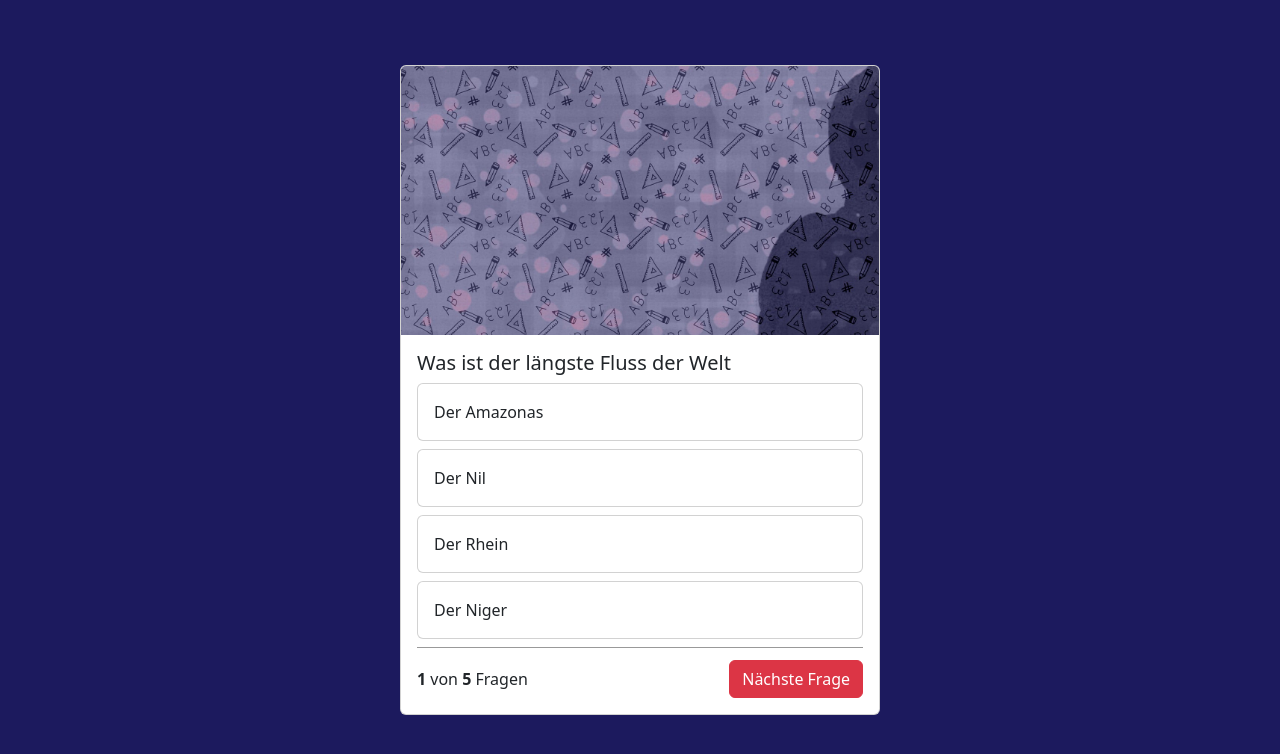
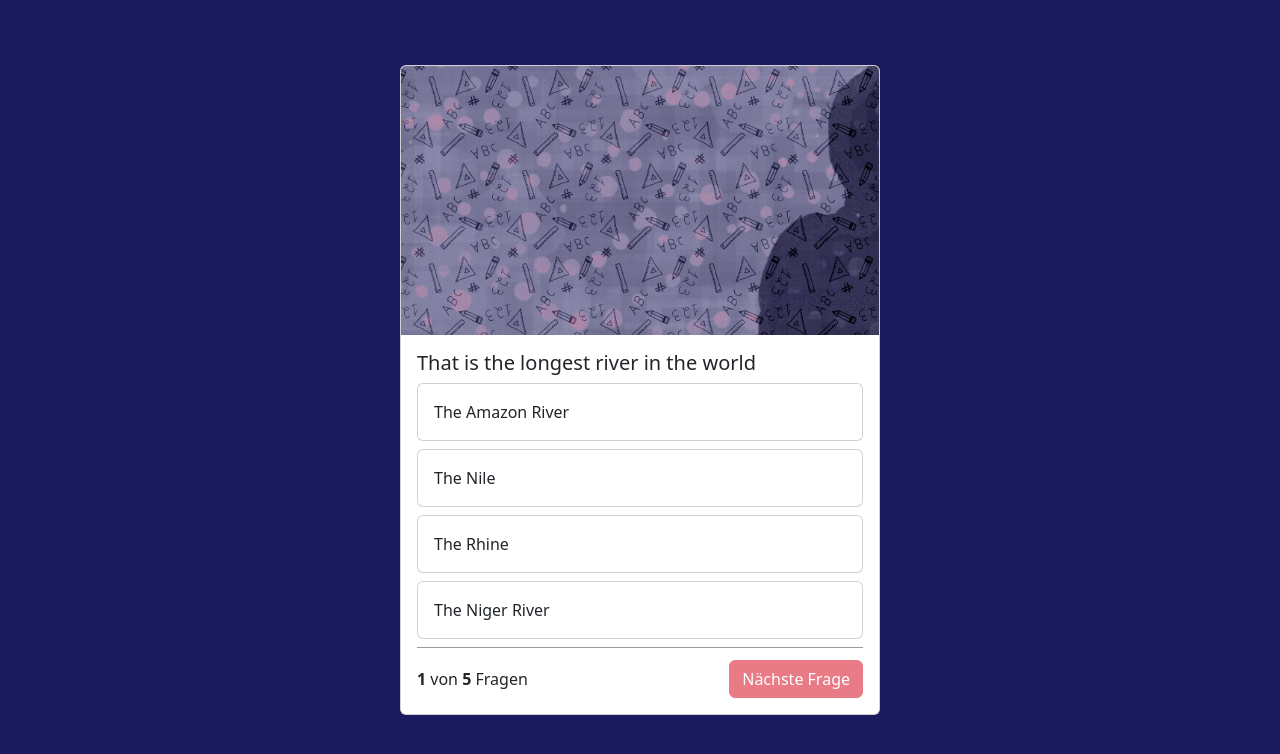
Before and after one commit to IqbalAdel/quizzapp, a website: page index.html in a window 1280 px wide. Shown: the part 60-814 px from the top of the page. Drawn offline with nearby package versions, Linux system fonts and the light colour scheme.

Commit message:
add: show colors and fixed bugs

```diff
--- a/index.html
+++ b/index.html
@@ -52,7 +52,7 @@
                 <span>
                     <b id="currentQ">1</b> von <b id="totalQ">5</b> Fragen
                 </span>
-                <button onclick="nextQ()" class="btn btn-danger">Nächste Frage</button>
+                <button onclick="nextQ()" disabled id="next-button" class="btn btn-danger">Nächste Frage</button>
               </div>
             </div>
           </div>
--- a/script.js
+++ b/script.js
@@ -1,15 +1,15 @@
 let questions = [
     {
-        "question":"Was ist der längste Fluss der Welt",
-        "answer_1":"Der Amazonas",
-        "answer_2":"Der Nil",
-        "answer_3":"Der Rhein",
-        "answer_4":"Der Niger",
+        "question":"That is the longest river in the world",
+        "answer_1":"The Amazon River",
+        "answer_2":"The Nile",
+        "answer_3":"The Rhine",
+        "answer_4":"The Niger River",
         "right_answer":"2",
     },
 
     {
-        "question":"Was ist die meist gesprochene Sprache in Indien",
+        "question":"What is the most spoken language in Indien",
         "answer_1":"Hindi",
         "answer_2":"Urdu",
         "answer_3":"Punjabi",
@@ -18,7 +18,7 @@ let questions = [
     },
 
     {
-        "question":"In welchem dieser Filme spielt Leonardo DiCaprio NICHT mit",
+        "question":"In which of these films did Leonardo DiCaprio not act",
         "answer_1":"The Wolf of Wallstreet",
         "answer_2":"12 Years a Slave",
         "answer_3":"Aviator",
@@ -27,21 +27,21 @@ let questions = [
     },
 
     {
-        "question":"Was verbirgt sich hinter einer Konklave",
-        "answer_1":"Die Befreiung der Sklaverei in den Südstaaten",
-        "answer_2":"Eine Papstwahl",
-        "answer_3":"Ein Musikstück",
-        "answer_4":"Eine besondere Form der Kunst",
-        "right_answer":"2",
+        "question":"What is the longest that an elephant has ever lived",
+        "answer_1":"17 years",
+        "answer_2":"49 years",
+        "answer_3":"86 years",
+        "answer_4":"142 years",
+        "right_answer":"3",
     },
 
     {
-        "question":"Welche Blumenzwiebeln wurden früher als Zahlungsmittel genutzt",
-        "answer_1":"Krokusse",
-        "answer_2":"Lilien",
-        "answer_3":"Gladiolen",
-        "answer_4":"Tulpen",
-        "right_answer":"4",
+        "question":"How many rings are on the Olympic flag",
+        "answer_1":"None",
+        "answer_2":"4",
+        "answer_3":"5",
+        "answer_4":"7",
+        "right_answer":"3",
     },
 ];
 let currentQuestion = 0
@@ -54,12 +54,17 @@ function init(){
 
 function showQuestion(){
     const questArray = questions[currentQuestion];
-    document.getElementById('question').innerHTML=`${questArray['question']}`;
-    document.getElementById('answer1').innerHTML=`${questArray['answer_1']}`;
-    document.getElementById('answer2').innerHTML=`${questArray['answer_2']}`;
-    document.getElementById('answer3').innerHTML=`${questArray['answer_3']}`;
-    document.getElementById('answer4').innerHTML=`${questArray['answer_4']}`;
-    document.getElementById('currentQ').innerHTML=`${currentQuestion+1}`;
+    if(currentQuestion >= questions.length){
+        // show end-screen
+    }
+    else{
+        document.getElementById('question').innerHTML=`${questArray['question']}`;
+        document.getElementById('answer1').innerHTML=`${questArray['answer_1']}`;
+        document.getElementById('answer2').innerHTML=`${questArray['answer_2']}`;
+        document.getElementById('answer3').innerHTML=`${questArray['answer_3']}`;
+        document.getElementById('answer4').innerHTML=`${questArray['answer_4']}`;
+        document.getElementById('currentQ').innerHTML= currentQuestion+1;
+    }
 }
 
 function answer(answer){
@@ -72,11 +77,16 @@ function answer(answer){
         document.getElementById(`answer${questArray['right_answer']}`).parentNode.classList.add('bg-success')
 
     };
+    document.getElementById('next-button').disabled = false;
 }
 
 function nextQ(){
-    document.getElementById(`answer1`).classList.remove('false')
-
+    const questArray = questions[currentQuestion];
+    for (let j = 1; j < 5; j++) {
+        document.getElementById(`answer${j}`).parentNode.classList.remove('bg-danger')
+    }
+    document.getElementById(`answer${questArray['right_answer']}`).parentNode.classList.remove('bg-success')
     currentQuestion++;
     showQuestion();
+    document.getElementById('next-button').disabled = true;
 }
```
